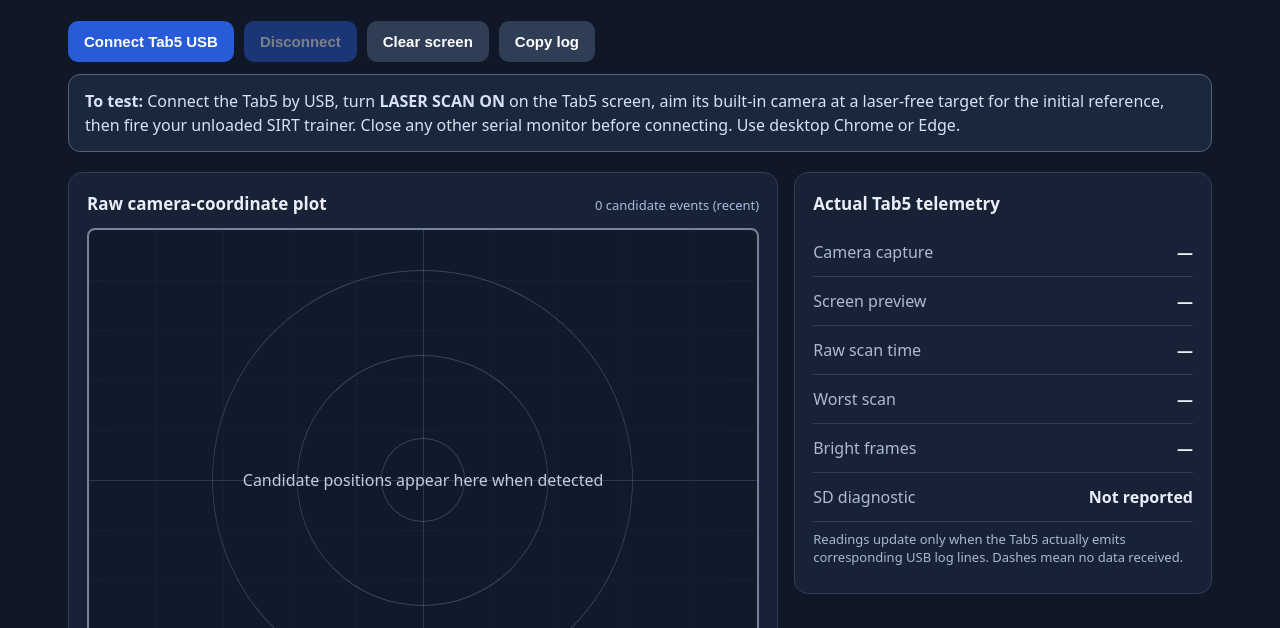
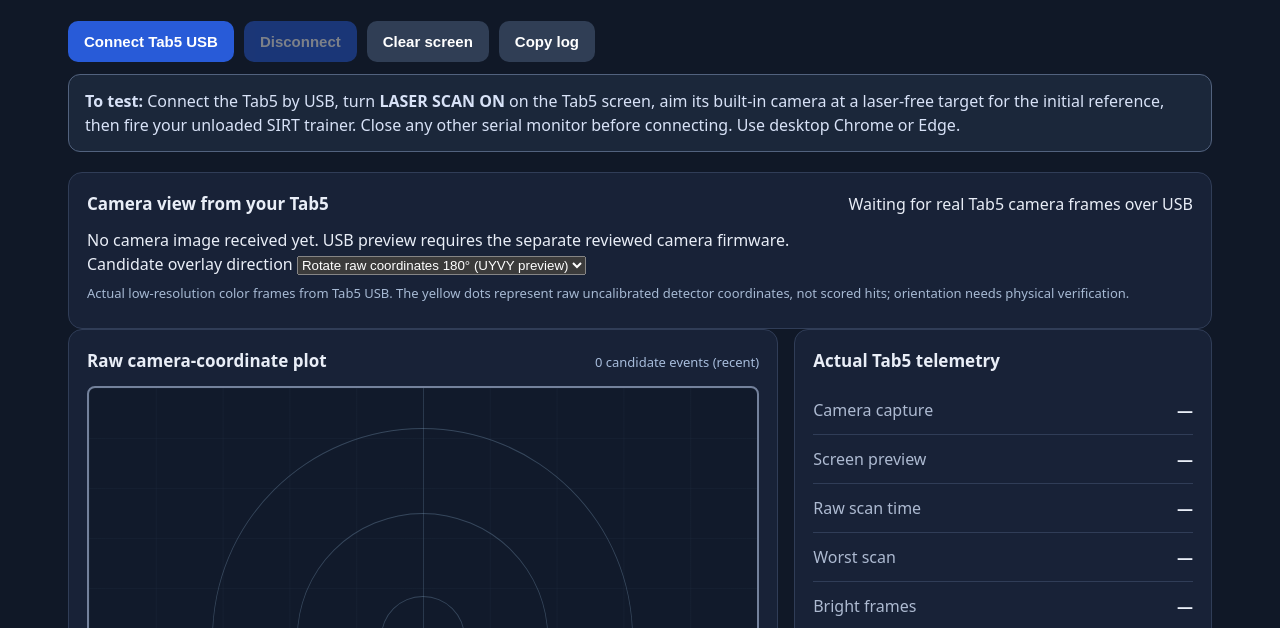
Before and after one commit to cbw29512/Tab5LASR, a plain HTML site: page web/serial-test.html in a window 1280 px wide. Shown: the part 169-797 px from the top of the page. Drawn offline with Linux system fonts and the light colour scheme.

Commit message:
feat(web): place actual Tab5 USB camera preview above raw hit grid

```diff
--- a/web/serial-test.html
+++ b/web/serial-test.html
@@ -28,6 +28,26 @@
     aim its built-in camera at a laser-free target for the initial reference, then fire your unloaded SIRT trainer.
     Close any other serial monitor before connecting. Use desktop Chrome or Edge.
   </div>
+  <section class="panel live-camera-panel" aria-label="Real Tab5 CSI camera image">
+    <div class="panel-heading"><h2>Camera view from your Tab5</h2>
+      <span id="camera-meta">Waiting for real Tab5 camera frames over USB</span>
+    </div>
+    <div class="live-camera-stage" id="live-camera-stage">
+      <img id="usb-camera" alt="Actual CSI camera JPEG transmitted from Tab5" hidden>
+      <div id="camera-hit-markers" aria-hidden="true"></div>
+      <div id="camera-waiting">No camera image received yet. USB preview requires the separate reviewed camera firmware.</div>
+    </div>
+    <div class="preview-options">
+      <label for="orientation">Candidate overlay direction</label>
+      <select id="orientation">
+        <option value="flip180" selected>Rotate raw coordinates 180° (UYVY preview)</option>
+        <option value="raw">No rotation</option>
+        <option value="turn90">Rotate 90°</option>
+        <option value="turn270">Rotate 270°</option>
+      </select>
+    </div>
+    <p class="fine">Actual low-resolution color frames from Tab5 USB. The yellow dots represent raw uncalibrated detector coordinates, not scored hits; orientation needs physical verification.</p>
+  </section>
   <section class="columns">
     <div class="panel">
       <div class="panel-heading">
```
